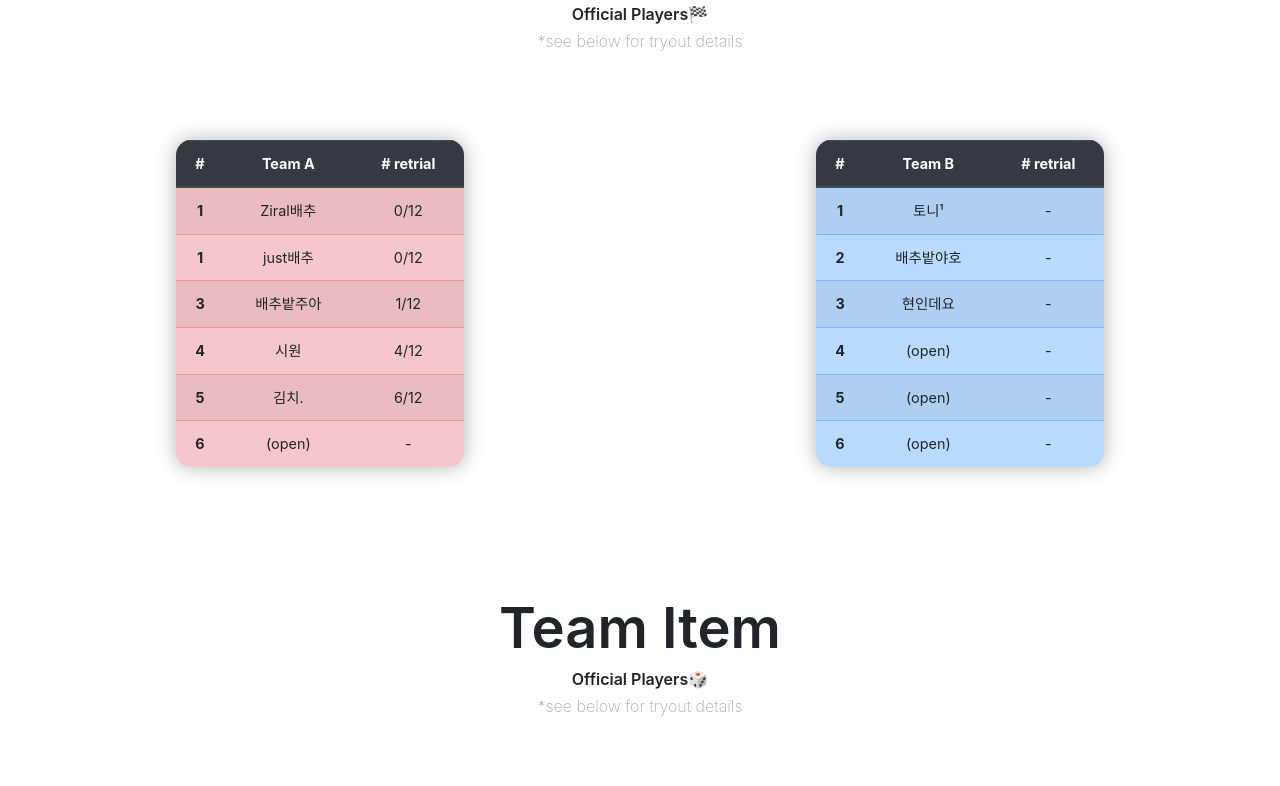
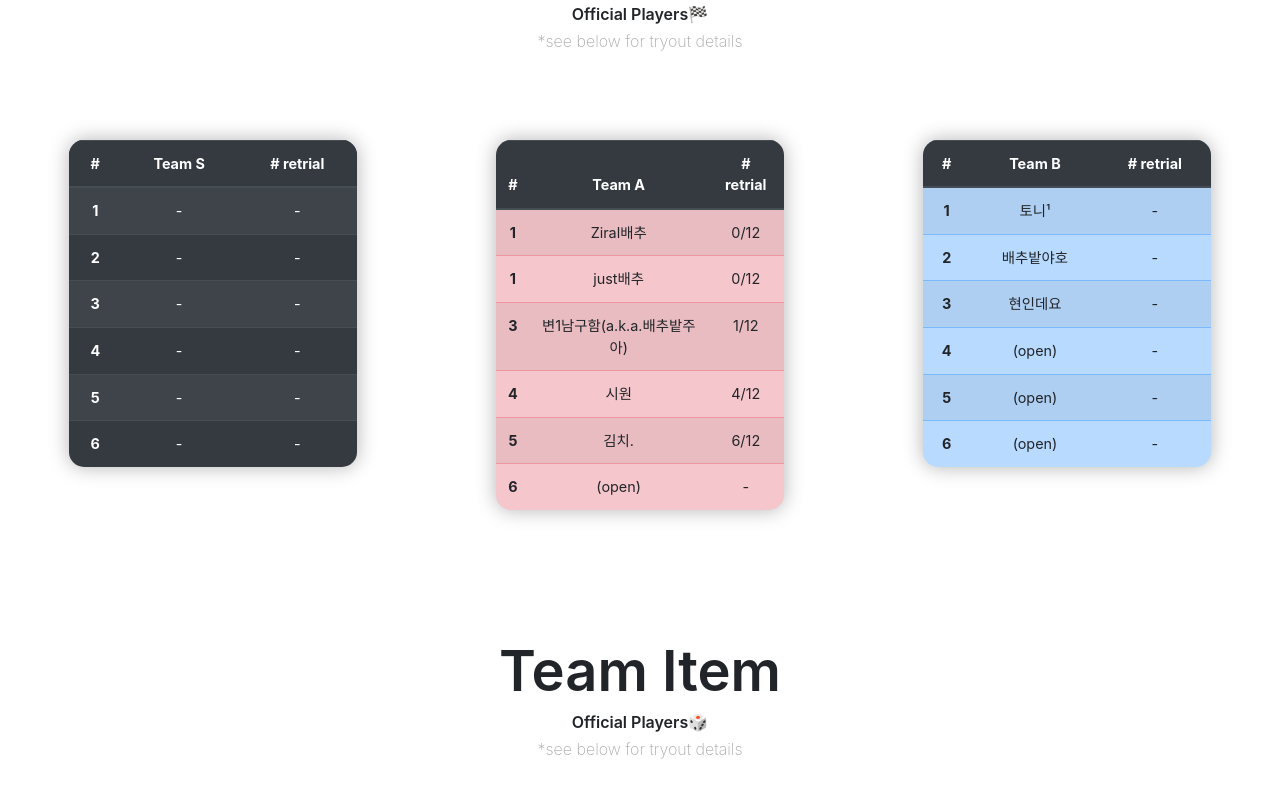
Before and after one commit to masonkoh/cabbage, a plain HTML site: page docs/index.html in a window 1280 px wide. Shown: the part 654-1440 px from the top of the page. Drawn offline with nearby package versions, Linux system fonts and the light colour scheme.

Commit message:
S-team player table added

```diff
--- a/docs/index.html
+++ b/docs/index.html
@@ -95,6 +95,50 @@
     <div class="container-fluid padding">
         <div class="row text-center padding">
             <div class="col-xs-12 col-sm-8 col-md-4 col-lg-3 col-xl-3 mx-xs-auto mx-sm-auto mx-md-auto mx-xl-auto mt-4">
+                <table class="table table-striped table-dark table-playerlist">
+                    <thead class="thead-dark">
+                        <tr>
+                            <th scope="col">#</th>
+                            <th scope="col">Team S</th>
+                            <th scope="col"># retrial</th>
+                        </tr>
+                    </thead>
+                    <tbody>
+                        <tr>
+                            <th scope="row">1</th>
+                            <td>-</td>
+                            <td>-</td>
+                        </tr>
+                        <tr>
+                            <th scope="row">2</th>
+                            <td>-</td>
+                            <td>-</td>
+                        </tr>
+                        <tr>
+                            <th scope="row">3</th>
+                            <td>-</td>
+                            <td>-</td>
+                        </tr>
+                        <tr>
+                            <th scope="row">4</th>
+                            <td>-</td>
+                            <td>-</td>
+                        </tr>
+                        <tr>
+                            <th scope="row">5</th>
+                            <td>-</td>
+                            <td>-</td>
+                        </tr>
+
+                        <tr>
+                            <th scope="row">6</th>
+                            <td>-</td>
+                            <td>-</td>
+                        </tr>
+                    </tbody>
+                </table>
+            </div>
+            <div class="col-xs-12 col-sm-8 col-md-4 col-lg-3 col-xl-3 mx-xs-auto mx-sm-auto mx-md-auto mx-xl-auto mt-4">
                 <table class="table table-striped table-danger table-playerlist">
                     <thead class="thead-dark">
                         <tr>
@@ -116,7 +160,7 @@
                         </tr>
                         <tr>
                             <th scope="row">3</th>
-                            <td>배추밭주아</td>
+                            <td>변1남구함(a.k.a.배추밭주아)</td>
                             <td>1/12</td>
                         </tr>
                         <tr>
@@ -214,7 +258,7 @@
                         </tr>
                         <tr>
                             <th scope="row">4</th>
-                            <td>배추밭주아</td>
+                            <td>변1남구함(a.k.a.배추밭주아)</td>
                         </tr>
                         <tr>
                             <th scope="row">5</th>
```
